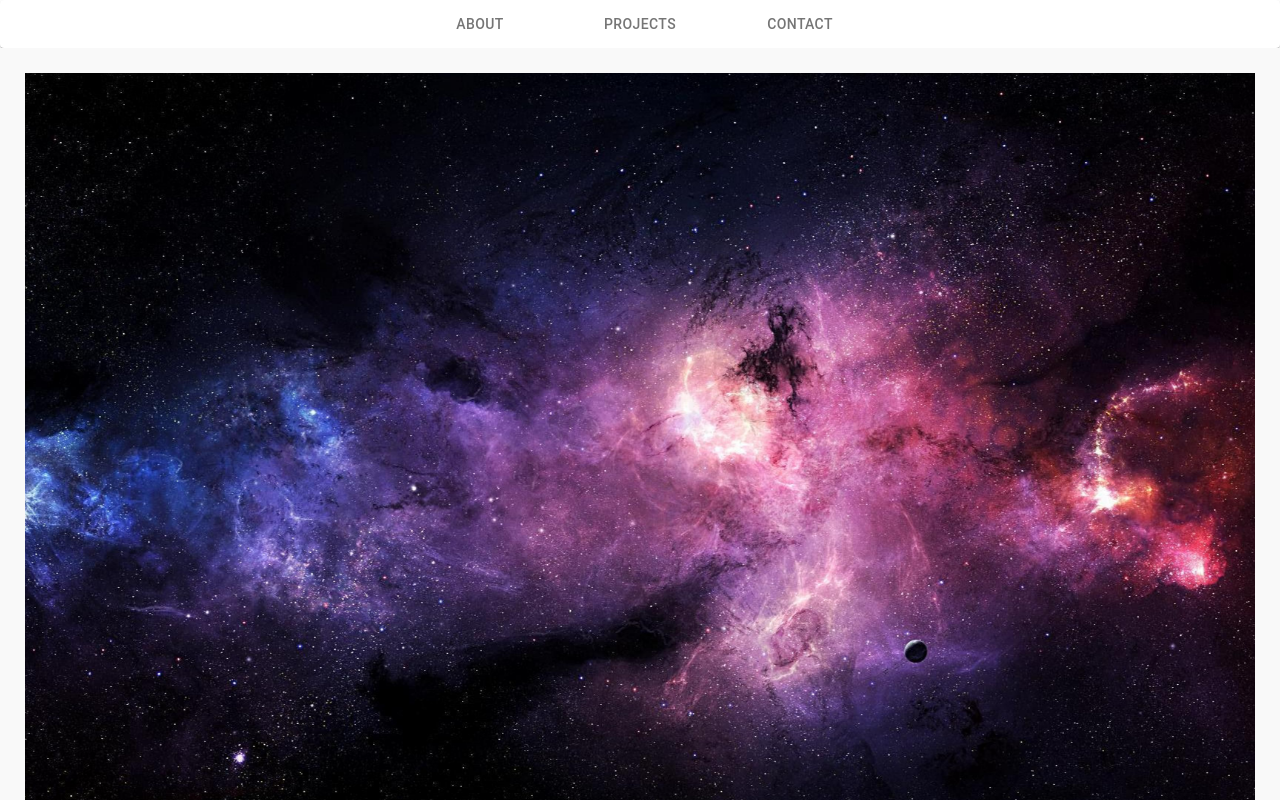
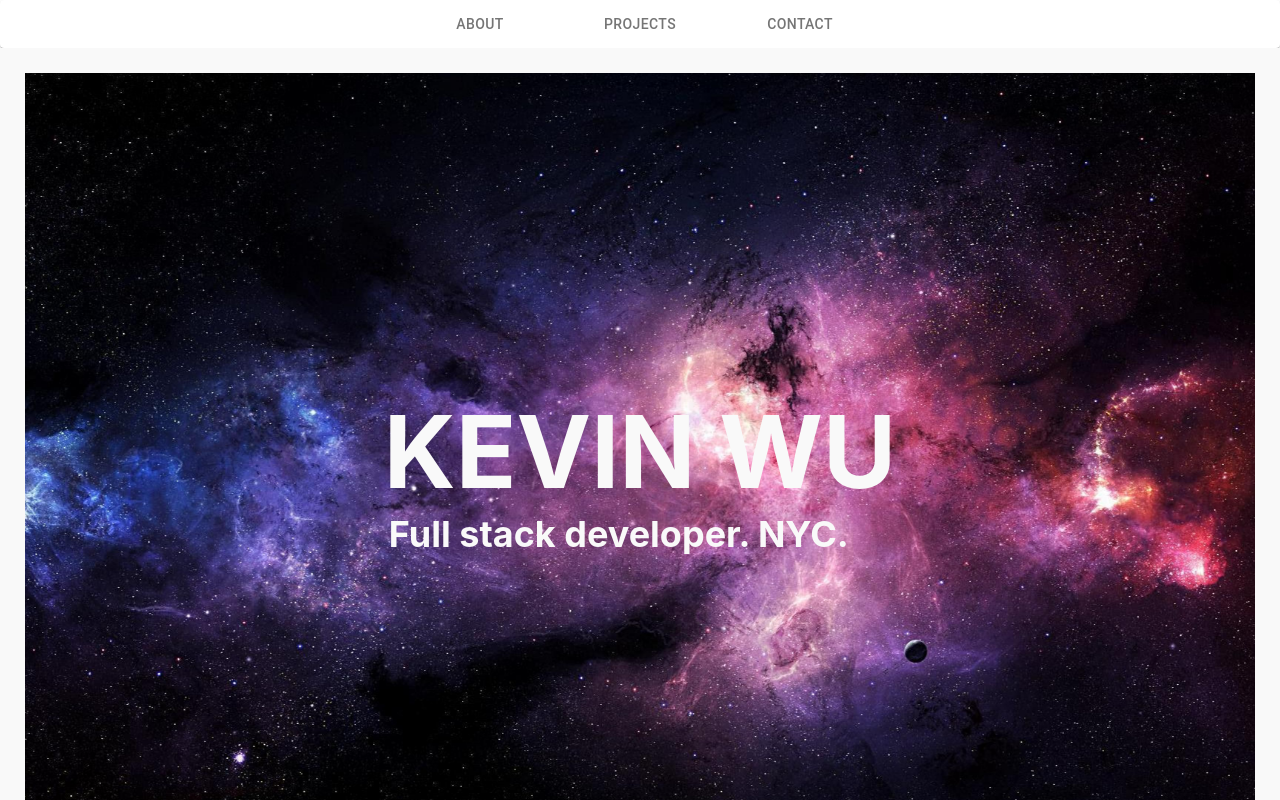
Before and after one commit to kevkevwuhoo/kwu-react-portfolio, a React (Create React App) app: page / in a window 1280 px wide. Shown: the top 800 px of the page. Built offline with nearby package versions, Linux system fonts and the light colour scheme.

Commit message:
Added title to landing page with styles

```diff
--- a/src/pages/Landing/index.js
+++ b/src/pages/Landing/index.js
@@ -4,7 +4,12 @@ import './style.css';
 const Landing = () => {
   return (
     <div className='container'>
-      <div className='bg-img'></div>
+      <div className='bg-img'>
+        <div className='title'>
+          <h1>KEVIN WU</h1>
+          <h2>Full stack developer. NYC.</h2>
+        </div>
+      </div>
       <p>
         Lorem ipsum dolor sit, amet consectetur adipisicing elit. Commodi ut
         doloremque earum reprehenderit, laudantium tempora aliquid vero aliquam
--- a/src/pages/Landing/style.css
+++ b/src/pages/Landing/style.css
@@ -16,4 +16,15 @@
   background-size: cover;
   background-attachment: fixed;
   height: 100vh;
+  display: flex;
+  justify-content: center;
+  align-items: center;
+  color: #f9f9f9;
 }
+
+.bg-img h1 {
+  font-size: 100px;
+}
+.bg-img h2 {
+  padding-left: 5px;
+}
```
